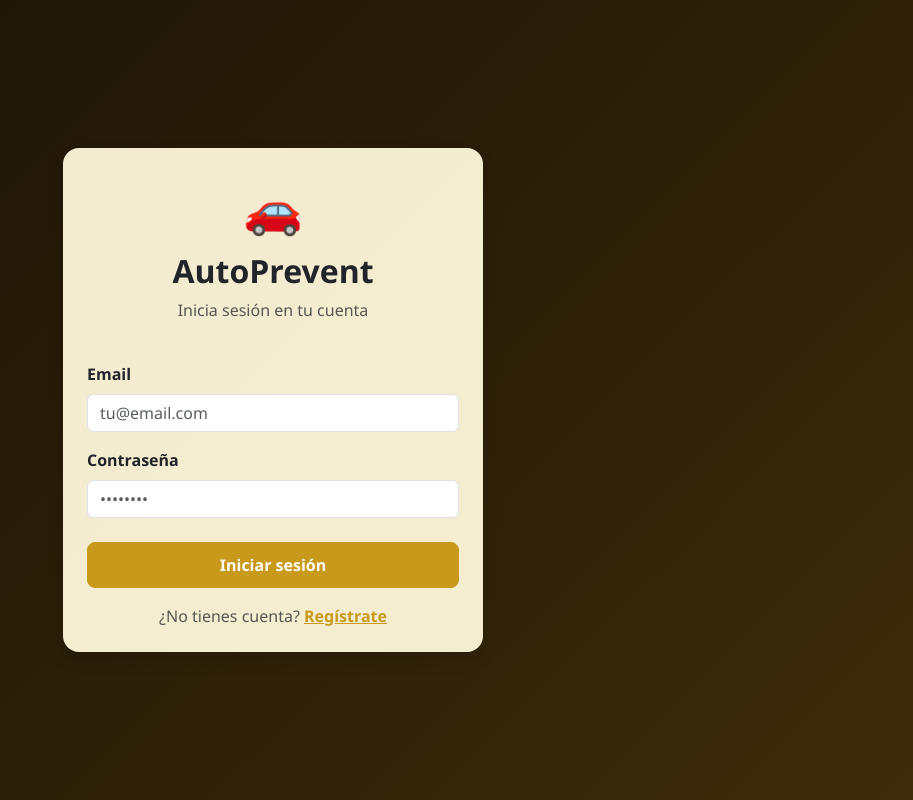
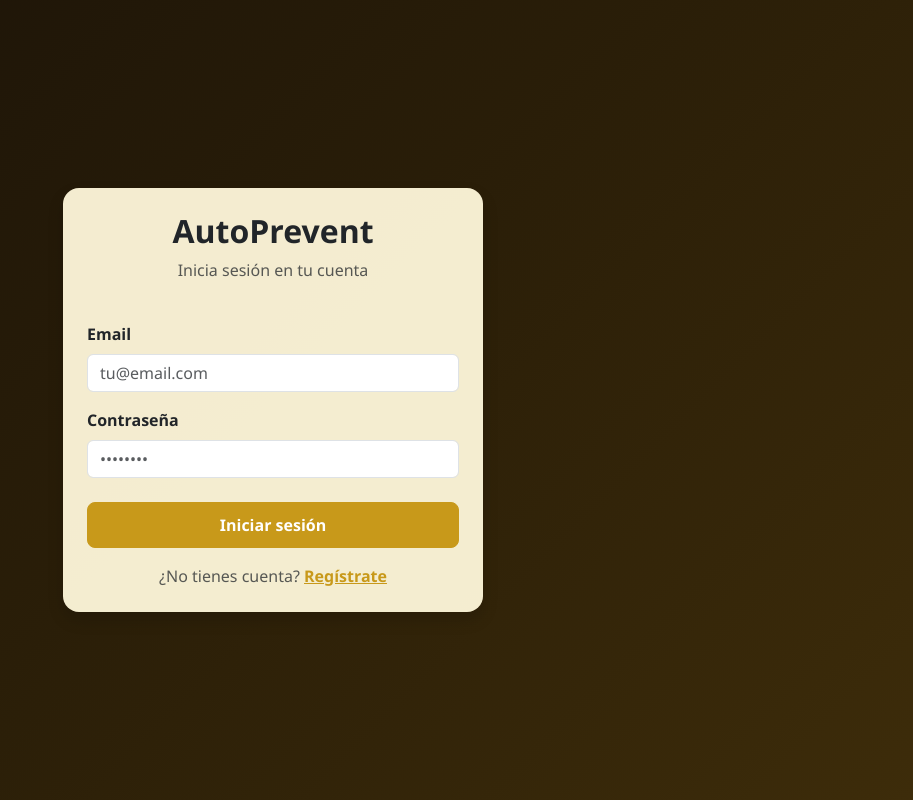
Before and after one commit to hencaladarodriguez/AutoPrevent, a React app in the folder frontend/: page /login in a window 1280 px wide. Shown: the whole page, without its empty margins (367-1280 px from the left). Built offline with nearby package versions, Linux system fonts and the light colour scheme; the HTML template or start-up script is replaced by a standard one.

Commit message:
style: limpieza visual en páginas de autenticación

```diff
--- a/frontend/src/components/Admin/AdminLogin.jsx
+++ b/frontend/src/components/Admin/AdminLogin.jsx
@@ -33,8 +33,7 @@ export default function AdminLogin() {
             <div className="login-card card shadow p-4">
 
                 <div className="text-center mb-4">
-                    <span className="login-icon">🔧</span>
-                    <h2 className="mt-2 fw-bold">Panel Admin</h2>
+                    <h2 className="fw-bold">Panel Admin</h2>
                     <p className="text-muted">AutoPrevent — Acceso restringido</p>
                 </div>
 
--- a/frontend/src/components/Auth/Login.jsx
+++ b/frontend/src/components/Auth/Login.jsx
@@ -37,8 +37,7 @@ export default function Login() {
 
                 {/* cabecera */}
                 <div className="text-center mb-4">
-                    <span className="login-icon">🚗</span>
-                    <h2 className="mt-2 fw-bold">AutoPrevent</h2>
+                    <h2 className="fw-bold">AutoPrevent</h2>
                     <p className="text-muted">Inicia sesión en tu cuenta</p>
                 </div>
 
--- a/frontend/src/components/Auth/Register.jsx
+++ b/frontend/src/components/Auth/Register.jsx
@@ -58,8 +58,7 @@ export default function Register() {
 
                 {/* cabecera */}
                 <div className="text-center mb-4">
-                    <span className="login-icon">🚗</span>
-                    <h2 className="mt-2 fw-bold">AutoPrevent</h2>
+                    <h2 className="fw-bold">AutoPrevent</h2>
                     <p className="text-muted">Crea tu cuenta</p>
                 </div>
 
--- a/frontend/src/index.css
+++ b/frontend/src/index.css
@@ -155,10 +155,6 @@ body {
     background-color: rgba(255, 248, 220, 0.95) !important;
 }
 
-.login-icon {
-    font-size: 3rem;
-}
-
 .login-card .btn-primary,
 .register-card .btn-primary {
     padding: 10px;
@@ -221,11 +217,6 @@ body {
     padding: 4rem 0;
 }
 
-.qs-feature-icon {
-    font-size: 2.5rem;
-    margin-bottom: 0.75rem;
-}
-
 /* === DASHBOARD === */
 .semaforo-circulo {
     width: 60px;
```
